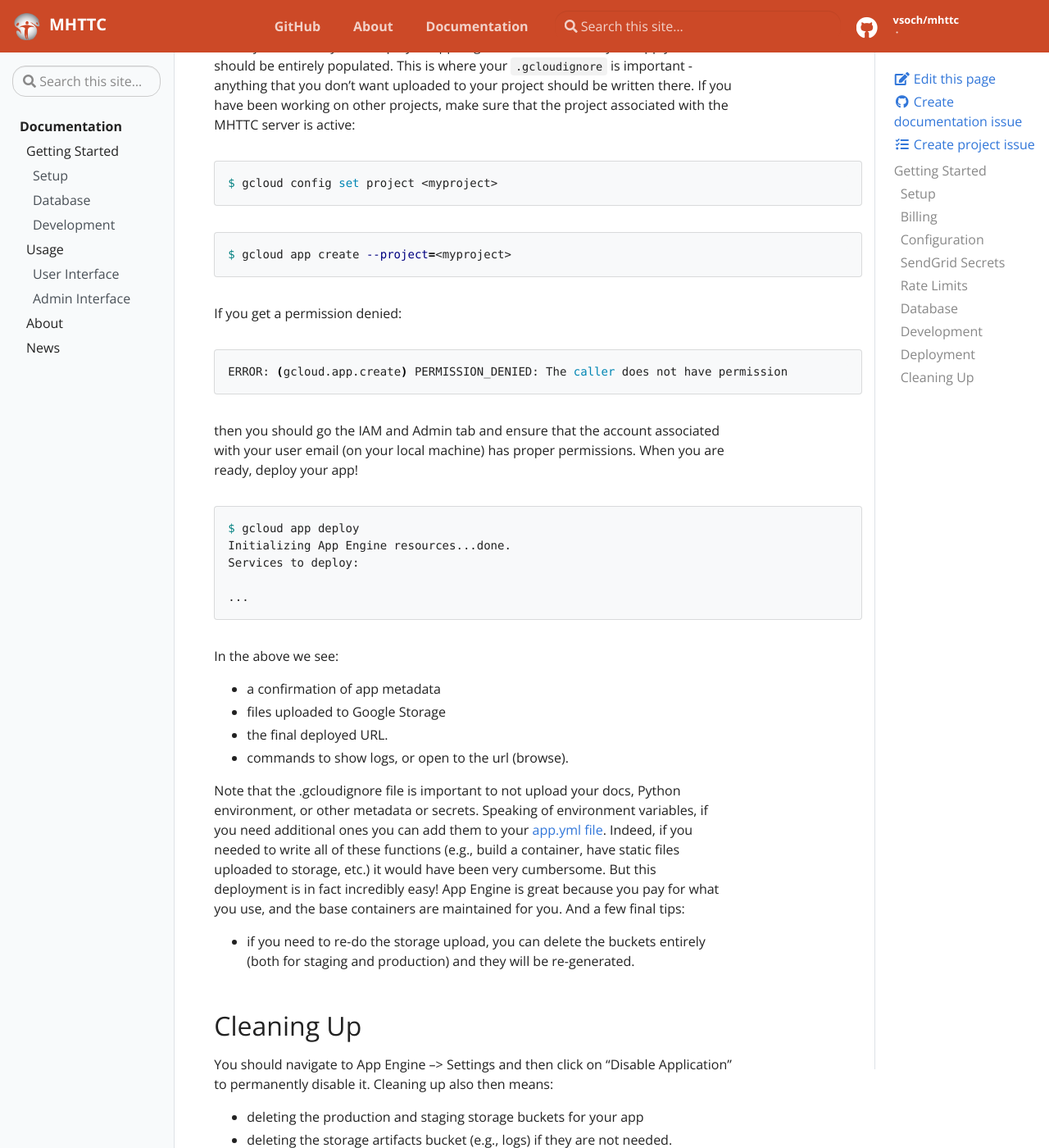
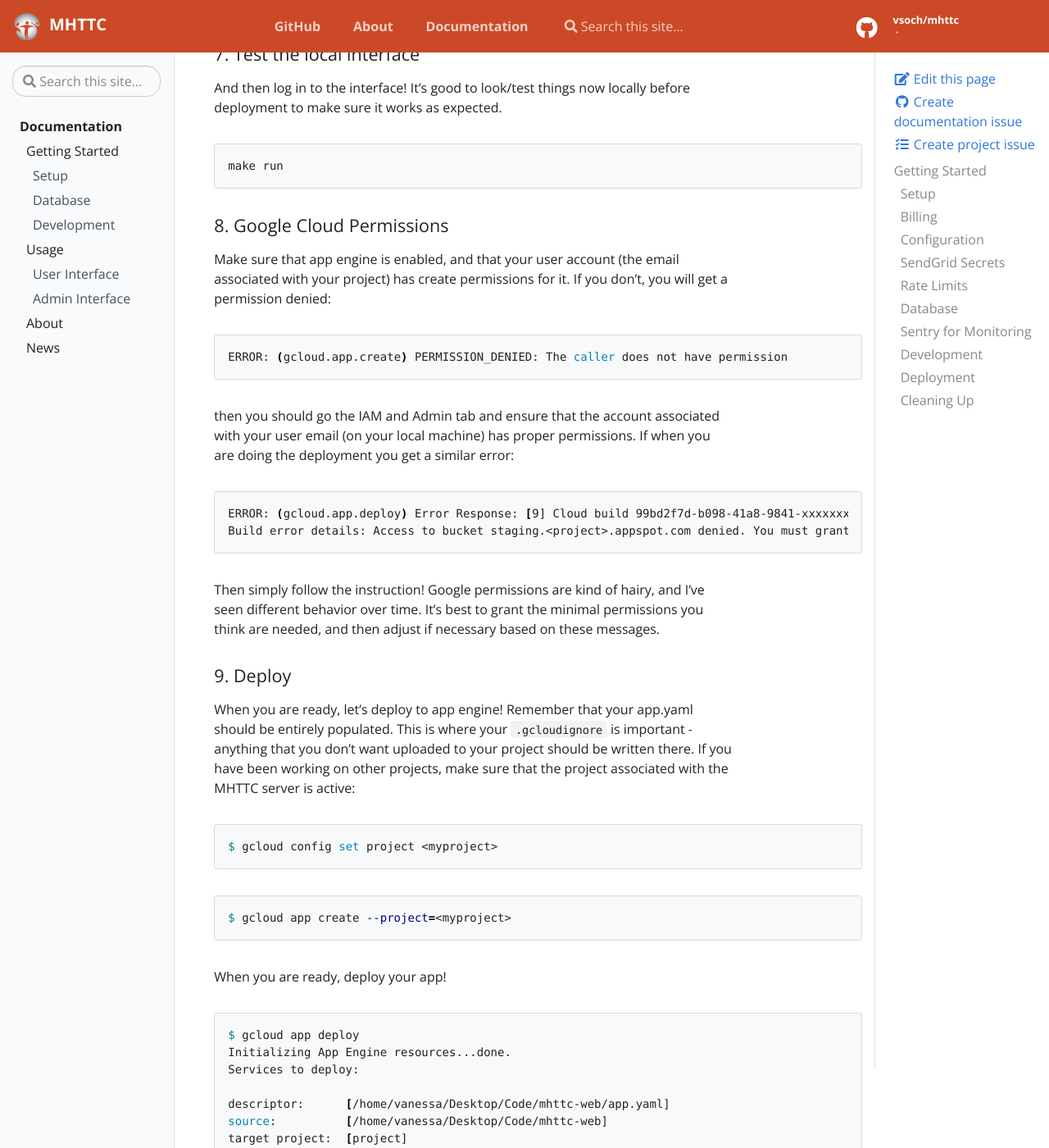
Before and after one commit to vsoch/mhttc, a Jekyll site: the page built from docs/_docs/getting-started/index.md, in a window 1280 px wide and 1400 px high, scrolled down 9132 px. Shown: the whole window at 82% size. Built offline with Jekyll 4.4.1, drawn with Linux system fonts in a browser that asks for light colours; some of the changed text lies outside the part shown.

Commit message:
updating with final deployment details
Signed-off-by: vsoch <vsochat@stanford.edu>

````diff
--- a/app-example.yaml
+++ b/app-example.yaml
@@ -14,6 +14,8 @@ env_variables:
   SENDGRID_API_KEY: apikey
   SENDGRID_SENDER_EMAIL: email
   HELP_CONTACT_EMAIL: email
+  SENTRY_ID: xxxxxxxxxx
+  DOMAIN_NAME: https://<project>.<region_id>.r.appspot.com
 
 handlers:
 # This configures Google App Engine to serve the files in the app's static
--- a/docs/_docs/getting-started/index.md
+++ b/docs/_docs/getting-started/index.md
@@ -208,6 +208,17 @@ make migrations
 make migrate
 ```
 
+### Sentry for Monitoring
+
+We can create a few account on [sentry.io](https://sentry.io/) to set up logging
+for our application, and be alerted if there are any errors. The steps there will
+walk you through setup, although you primarily just need to export the id number
+as `SENTRY_ID` in your local .env and app.yaml.
+
+```bash
+export SENTRY_ID=https://xxxxxxxxxxxxxxxxxxxxxxxxxxx.ingest.sentry.io/111111
+```
+
 ### Development
 
 To develop locally, you'll want to create a local environment and then install
@@ -380,7 +391,30 @@ before deployment to make sure it works as expected.
 make run
 ```
 
-#### 8. Deploy
+#### 8. Google Cloud Permissions
+
+Make sure that app engine is enabled, and that your user account (the email
+associated with your project) has create permissions for it. If you don't,
+you will get a permission denied:
+
+```bash
+ERROR: (gcloud.app.create) PERMISSION_DENIED: The caller does not have permission
+```
+
+then you should go the IAM and Admin tab and ensure that the account associated with
+your user email (on your local machine) has proper permissions. If when you are doing
+the deployment you get a similar error:
+
+```bash
+ERROR: (gcloud.app.deploy) Error Response: [9] Cloud build 99bd2f7d-b098-41a8-9841-xxxxxxxx status: FAILURE
+Build error details: Access to bucket staging.<project>.appspot.com denied. You must grant Storage Object Viewer permission to xxxxxxxx@cloudbuild.gserviceaccount.com.
+```
+
+Then simply follow the instruction! Google permissions are kind of hairy, and
+I've seen different behavior over time. It's best to grant the minimal permissions
+you think are needed, and then adjust if necessary based on these messages.
+
+#### 9. Deploy
 
 When you are ready, let's deploy to app engine! Remember that your app.yaml
 should be entirely populated. This is where your `.gcloudignore` is important -
@@ -396,14 +430,6 @@ $ gcloud config set project <myproject>
 $ gcloud app create --project=<myproject>
 ```
 
-If you get a permission denied:
-
-```bash
-ERROR: (gcloud.app.create) PERMISSION_DENIED: The caller does not have permission
-```
-
-then you should go the IAM and Admin tab and ensure that the account associated with
-your user email (on your local machine) has proper permissions.
 When you are ready, deploy your app!
 
 ```bash
@@ -411,7 +437,29 @@ $ gcloud app deploy
 Initializing App Engine resources...done.
 Services to deploy:
 
-...
+descriptor:      [/home/vanessa/Desktop/Code/mhttc-web/app.yaml]
+source:          [/home/vanessa/Desktop/Code/mhttc-web]
+target project:  [project]
+target service:  [default]
+target version:  [xxxxxxxxx]
+target url:      [https://<project>.<region_id>.r.appspot.com]
+
+Do you want to continue (Y/n)?  y
+
+Beginning deployment of service [default]...
+╔════════════════════════════════════════════════════════════╗
+╠═ Uploading 313 files to Google Cloud Storage                ═╣
+╚════════════════════════════════════════════════════════════╝
+File upload done.
+Updating service [default]...done.
+Setting traffic split for service [default]...done.
+Deployed service [default] to [https://som-mhttcnco.uc.r.appspot.com]
+
+You can stream logs from the command line by running:
+  $ gcloud app logs tail -s default
+
+To view your application in the web browser run:
+  $ gcloud app browse
 ```
 
 In the above we see:
--- a/requirements.txt
+++ b/requirements.txt
@@ -6,3 +6,5 @@ django-gravatar2==1.4.4
 django-bootstrap-datepicker-plus==3.0.5
 reportlab==3.5.44
 sendgrid==6.4.3
+requests==2.24.0
+sentry-sdk==0.16.2
````
Also changed, not shown: mhttc/settings.py (+21 -8 lines), 3 other files.
